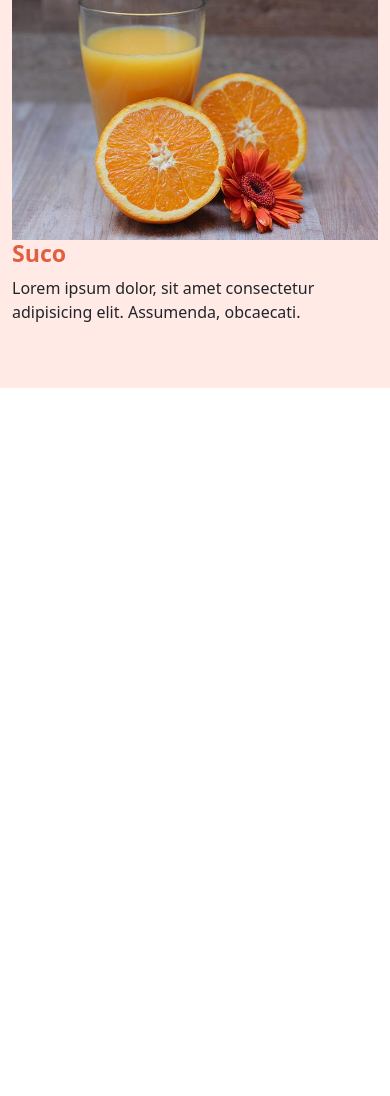
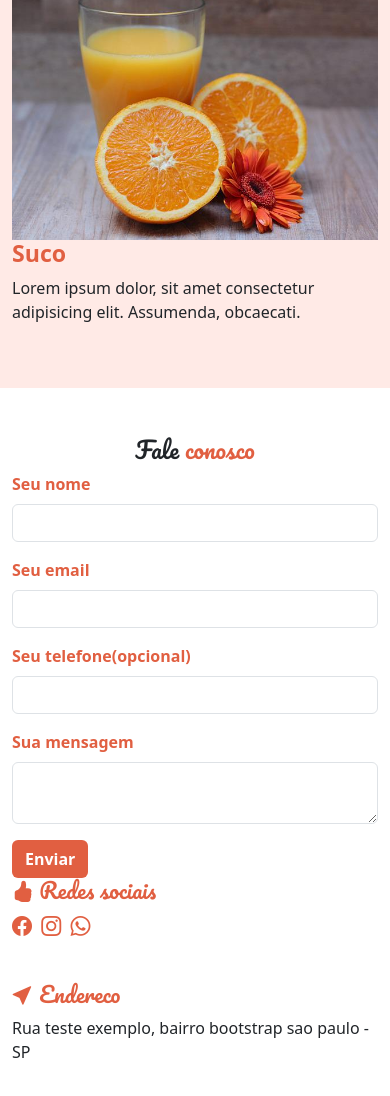
Before and after one commit to TallysonFreitas/Restaurante-ebac, a plain HTML site: page index.html in a window 390 px wide. Shown: the part 5290-6386 px from the top of the page. Before the commit the page ends 5678 px from the top, so only its background shows below. Drawn offline with nearby package versions, Linux system fonts and the light colour scheme.

Commit message:
formulario

```diff
--- a/index.html
+++ b/index.html
@@ -39,7 +39,7 @@
                         </a>
                     </li>
                     <li class="nav-item fw-bold">
-                        <a class="nav-link" href="#">
+                        <a class="nav-link" href="#fale-conosco">
                             <i class="bi bi-chat-left-text me-1"></i>
                             Fale conosco
                         </a>
@@ -322,6 +322,67 @@
                 </div>
             </div>
         </section>
+        <section id="fale-conosco" class="pt-5 pb-5">
+            <div class="container">
+                <div class="row">
+                    <h3 class="text-center section-title">Fale <span class="text-colored">conosco</span></h3>
+                </div>
+                <div class="row">
+                    <div class="col-md-7">
+                        <form action="">
+                            <div class="mb-3">
+                                <label for="nome" class="form-label fw-bold text-colored">Seu nome</label>
+                                <input type="text" id="nome" class="form-control" required>
+                            </div>
+                            <div class="mb-3">
+                                <label for="email" class="form-label fw-bold text-colored">Seu email</label>
+                                <input type="email" id="email" class="form-control" required>
+                            </div>
+                            <div class="mb-3">
+                                <label for="tel" class="form-label fw-bold text-colored">Seu telefone(opcional)</label>
+                                <input type="tel" id="tel" class="form-control">
+                            </div>
+                            <div class="mb-3">
+                                <label for="mensagem" class="form-label fw-bold text-colored">Sua mensagem</label>
+                                <textarea class="form-control" id="mensagem" required></textarea>
+                            </div>
+                            <button type="submit" class="btn fw-bold">Enviar</button>
+                        </form>
+                    </div>
+                    <div class="col-md-5">
+                        <div class="row">
+                            <h3 class="section-title text-colored fs-4">
+                                <i class="bi bi-hand-thumbs-up-fill"></i>
+                                Redes sociais</h3>
+                            <ul class="social-links">
+                                <li class="fs-5">
+                                    <a href="#">
+                                        <i class="bi bi-facebook text-colored"></i>
+                                    </a>
+                                </li>
+                                <li class="fs-5 ms-1 me-1">
+                                    <a href="#">
+                                        <i class="bi bi-instagram text-colored"></i>
+                                    </a>
+                                </li>
+                                <li class="fs-5">
+                                    <a href="#">
+                                        <i class="bi bi-whatsapp text-colored"></i>
+                                    </a>
+                                </li>
+                            </ul>
+                        </div>
+                        <div class="row mt-4">
+                            <h3 class="section-title text-colored fs-4">
+                                <i class="bi bi-cursor-fill"></i>
+                                Endereco</h3>
+                            <p>
+                                Rua teste exemplo, bairro bootstrap sao paulo - SP</p>
+                        </div>
+                    </div>
+                </div>
+            </div>
+        </section>
     </div>
 
     <script src="lib/cdn.jsdelivr.net_npm_bootstrap@5.3.0_dist_js_bootstrap.bundle.min.js"></script>
--- a/style.css
+++ b/style.css
@@ -45,11 +45,25 @@
     color: #e15f41;
 }
 
-.nav-cardapio .nav-link.active{
+.nav-cardapio .nav-link.active, #fale-conosco button{
     background-color: #e15f41;
     color: #fff;
+    transition: 400;
 }
 
 .nav-cardapio .nav-link:hover{
     color: #e15f41;
 }
+
+.social-links li{
+    list-style: none;
+    display: inline;
+}
+
+.social-links li a{
+    text-decoration: none;
+}
+
+#fale-conosco button:hover{
+    border: 1px solid white;
+}
```
